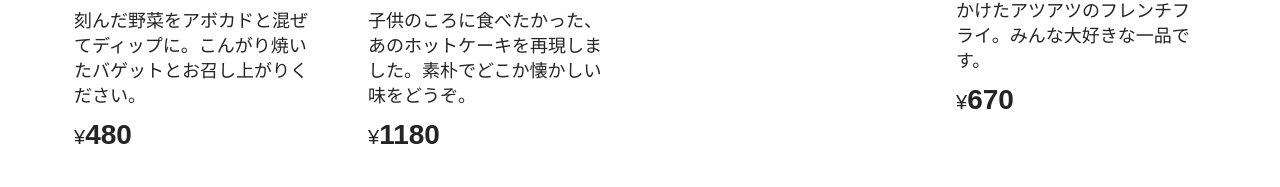
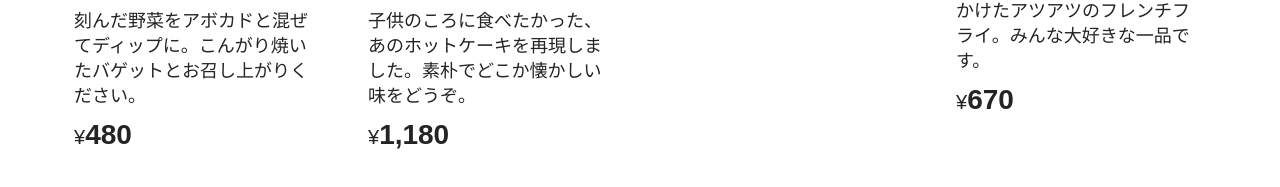
Before and after one commit to YuriAkita/Vuejs-handson, a Vue app: page / in a window 1280 px wide. Shown: the part 545-732 px from the top of the page. Built offline with nearby package versions, Linux system fonts and the light colour scheme.

Commit message:
methodsで価格にカンマを入れる

```diff
--- a/src/App.vue
+++ b/src/App.vue
@@ -12,7 +12,7 @@
       <div class="description">
         <h2>{{ item.name }}</h2>
         <p>{{ item.description }}</p>
-        <span>¥<span class="price">{{ item.price }}</span></span>
+        <span>¥<span class="price">{{ pricePrefix(item.price) }}</span></span>
       </div>
     </div>
     <div v-else>売り切れです</div>
@@ -61,6 +61,11 @@
         }
       ]
     }
+  },
+  methods: {
+    pricePrefix(price) {
+      return price.toLocaleString()
+      }
   }
 }
 </script>
```
